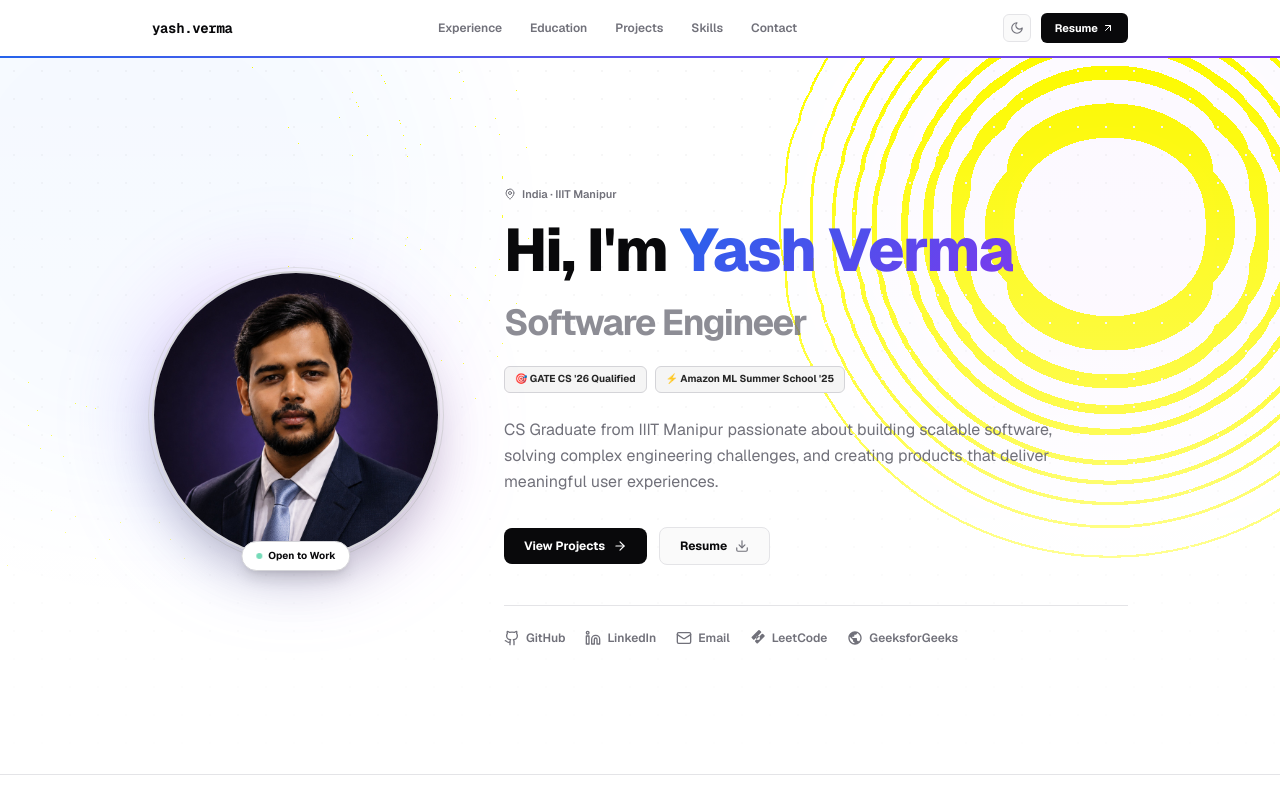
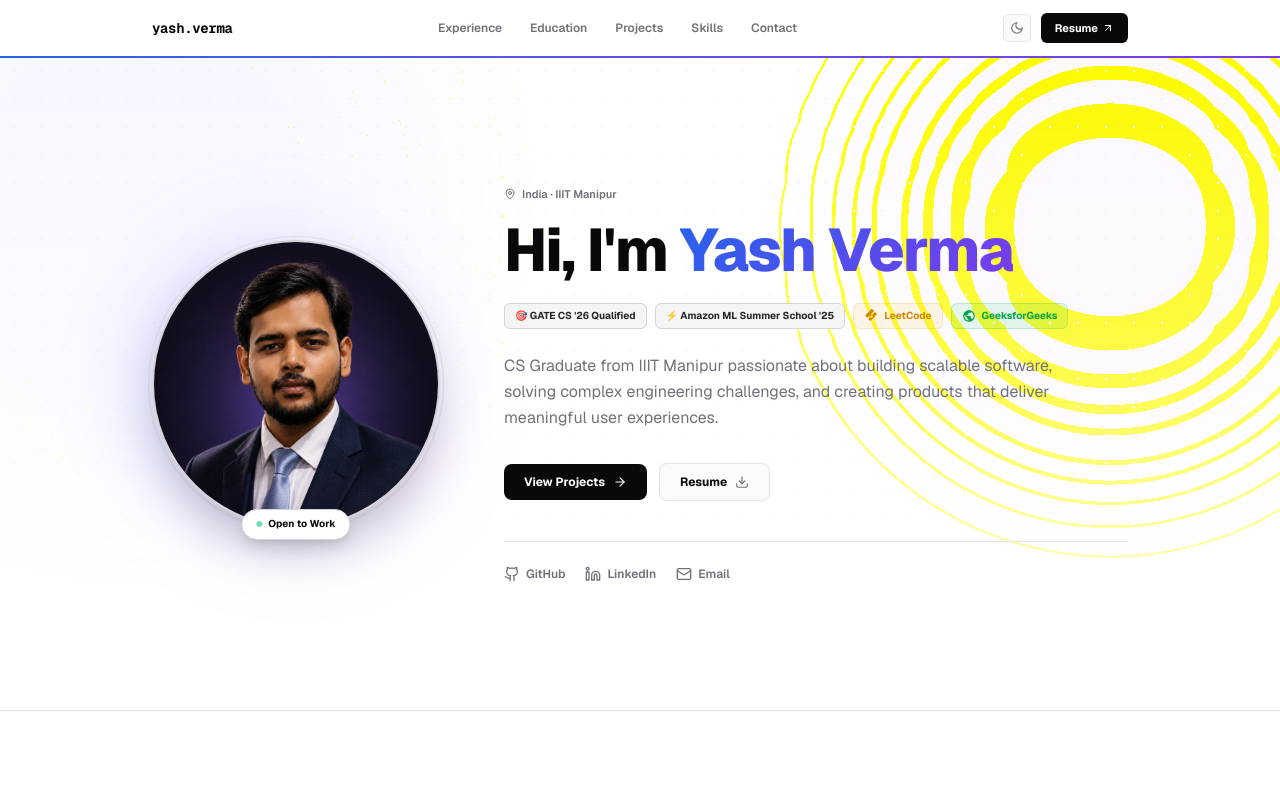
Before and after one commit to Baymax1705/Portfolio-Baymax1705, a Next.js app: page / in a window 1280 px wide. Shown: the top 800 px of the page. Built offline with nearby package versions, Linux system fonts and the light colour scheme.

Commit message:
feat: restructure coding profiles into visual highlight badges beside GATE and Amazon ML tags

```diff
--- a/src/components/Hero.tsx
+++ b/src/components/Hero.tsx
@@ -71,9 +71,6 @@ export default function Hero() {
             Hi, I&apos;m{" "}
             <span className="gradient-text">Yash Verma</span>
             <br />
-            <span className="text-2xl sm:text-3xl lg:text-4xl font-bold text-muted/80">
-              Software Engineer
-            </span>
           </motion.h1>
 
           {/* Badges row */}
@@ -89,6 +86,28 @@ export default function Hero() {
             <span className="inline-flex items-center text-[10px] font-bold bg-neutral-100 dark:bg-neutral-800 text-neutral-800 dark:text-neutral-200 border border-border-secondary px-2.5 py-1 rounded-md">
               ⚡ Amazon ML Summer School &apos;25
             </span>
+            <a
+              href="https://leetcode.com/u/Baymax_17/"
+              target="_blank"
+              rel="noopener noreferrer"
+              className="inline-flex items-center gap-1.5 text-[10px] font-bold bg-yellow-500/10 hover:bg-yellow-500/20 text-yellow-600 dark:text-yellow-400 border border-yellow-500/20 px-2.5 py-1 rounded-md transition-colors"
+            >
+              <svg className="w-3.5 h-3.5 fill-current" viewBox="0 0 24 24">
+                <path d="M13.483 0a1.374 1.374 0 0 0-.961.414l-9.77 9.77a1.375 1.375 0 0 0 0 1.945l1.945 1.945a1.375 1.375 0 0 0 1.945 0l9.77-9.77a1.375 1.375 0 0 0 0-1.945L14.444.414A1.373 1.373 0 0 0 13.483 0zm5.176 5.676a1.375 1.375 0 0 0-.961.414l-9.77 9.77a1.375 1.375 0 0 0 0 1.945l1.945 1.945a1.375 1.375 0 0 0 1.945 0l9.77-9.77a1.375 1.375 0 0 0 0-1.945L19.62 6.09a1.373 1.373 0 0 0-.961-.414zM12 9.086a2.914 2.914 0 1 1 0 5.828A2.914 2.914 0 0 1 12 9.086z"/>
+              </svg>
+              LeetCode
+            </a>
+            <a
+              href="https://www.geeksforgeeks.org/profile/ninjaylwbp"
+              target="_blank"
+              rel="noopener noreferrer"
+              className="inline-flex items-center gap-1.5 text-[10px] font-bold bg-green-500/10 hover:bg-green-500/20 text-green-600 dark:text-green-400 border border-green-500/20 px-2.5 py-1 rounded-md transition-colors"
+            >
+              <svg className="w-3.5 h-3.5 fill-current" viewBox="0 0 24 24">
+                <path d="M12 2C6.48 2 2 6.48 2 12s4.48 10 10 10 10-4.48 10-10S17.52 2 12 2zm-1 17.93c-3.95-.49-7-3.85-7-7.93 0-.62.08-1.21.21-1.79L9 15v1c0 1.1.9 2 2 2v1.93zm6.9-2.54c-.26-.81-1-1.39-1.9-1.39h-1v-3c0-.55-.45-1-1-1H8v-2h2c.55 0 1-.45 1-1V7h2c1.1 0 2-.9 2-2v-.41c2.93 1.19 5 4.06 5 7.41 0 2.08-.8 3.97-2.1 5.39z"/>
+              </svg>
+              GeeksforGeeks
+            </a>
           </motion.div>
 
           {/* Description */}
@@ -151,26 +170,6 @@ export default function Hero() {
                 label: "Email",
                 color: "hover:text-red-400",
               },
-              {
-                href: "https://leetcode.com/u/Baymax_17/",
-                icon: (
-                  <svg className="w-4 h-4 fill-current" viewBox="0 0 24 24">
-                    <path d="M13.483 0a1.374 1.374 0 0 0-.961.414l-9.77 9.77a1.375 1.375 0 0 0 0 1.945l1.945 1.945a1.375 1.375 0 0 0 1.945 0l9.77-9.77a1.375 1.375 0 0 0 0-1.945L14.444.414A1.373 1.373 0 0 0 13.483 0zm5.176 5.676a1.375 1.375 0 0 0-.961.414l-9.77 9.77a1.375 1.375 0 0 0 0 1.945l1.945 1.945a1.375 1.375 0 0 0 1.945 0l9.77-9.77a1.375 1.375 0 0 0 0-1.945L19.62 6.09a1.373 1.373 0 0 0-.961-.414zM12 9.086a2.914 2.914 0 1 1 0 5.828A2.914 2.914 0 0 1 12 9.086z"/>
-                  </svg>
-                ),
-                label: "LeetCode",
-                color: "hover:text-yellow-500",
-              },
-              {
-                href: "https://www.geeksforgeeks.org/profile/ninjaylwbp",
-                icon: (
-                  <svg className="w-4 h-4 fill-current" viewBox="0 0 24 24">
-                    <path d="M12 2C6.48 2 2 6.48 2 12s4.48 10 10 10 10-4.48 10-10S17.52 2 12 2zm-1 17.93c-3.95-.49-7-3.85-7-7.93 0-.62.08-1.21.21-1.79L9 15v1c0 1.1.9 2 2 2v1.93zm6.9-2.54c-.26-.81-1-1.39-1.9-1.39h-1v-3c0-.55-.45-1-1-1H8v-2h2c.55 0 1-.45 1-1V7h2c1.1 0 2-.9 2-2v-.41c2.93 1.19 5 4.06 5 7.41 0 2.08-.8 3.97-2.1 5.39z"/>
-                  </svg>
-                ),
-                label: "GeeksforGeeks",
-                color: "hover:text-green-500",
-              },
             ].map((s) => (
               <a
                 key={s.label}
```
